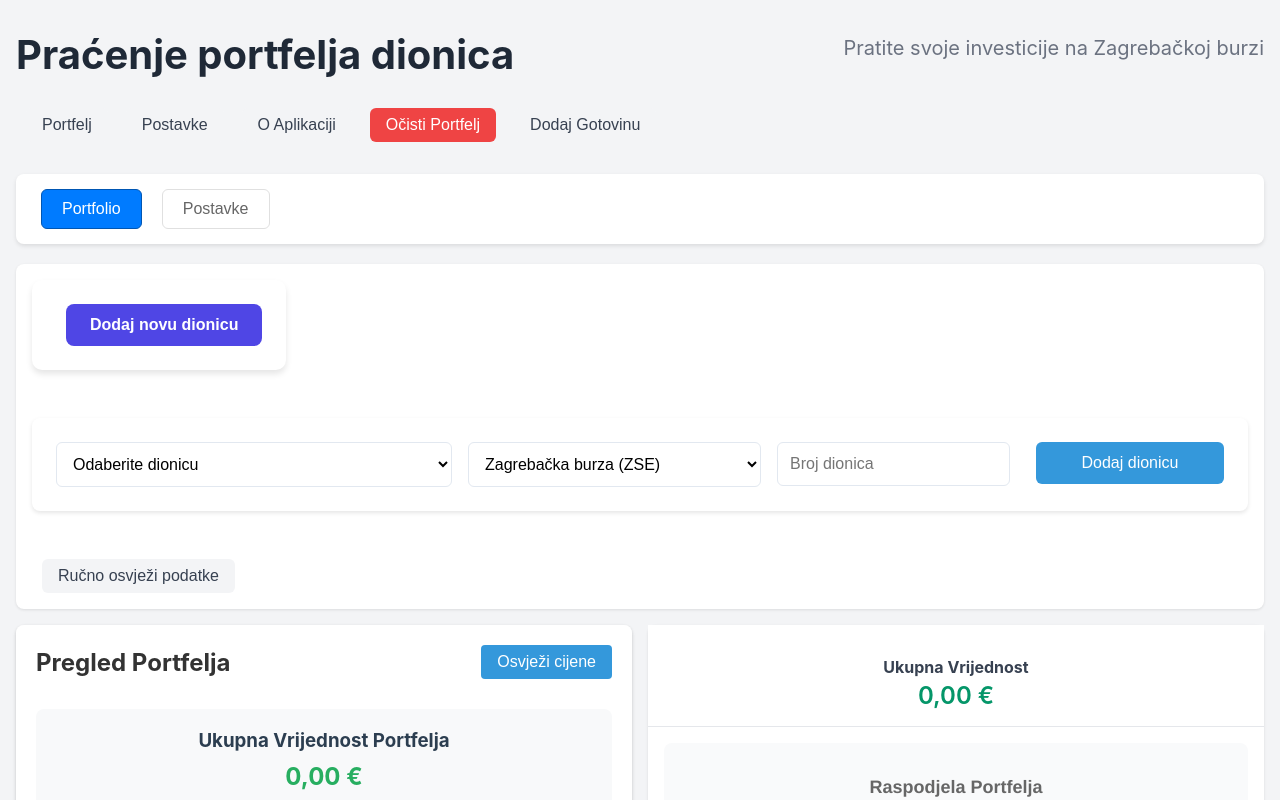
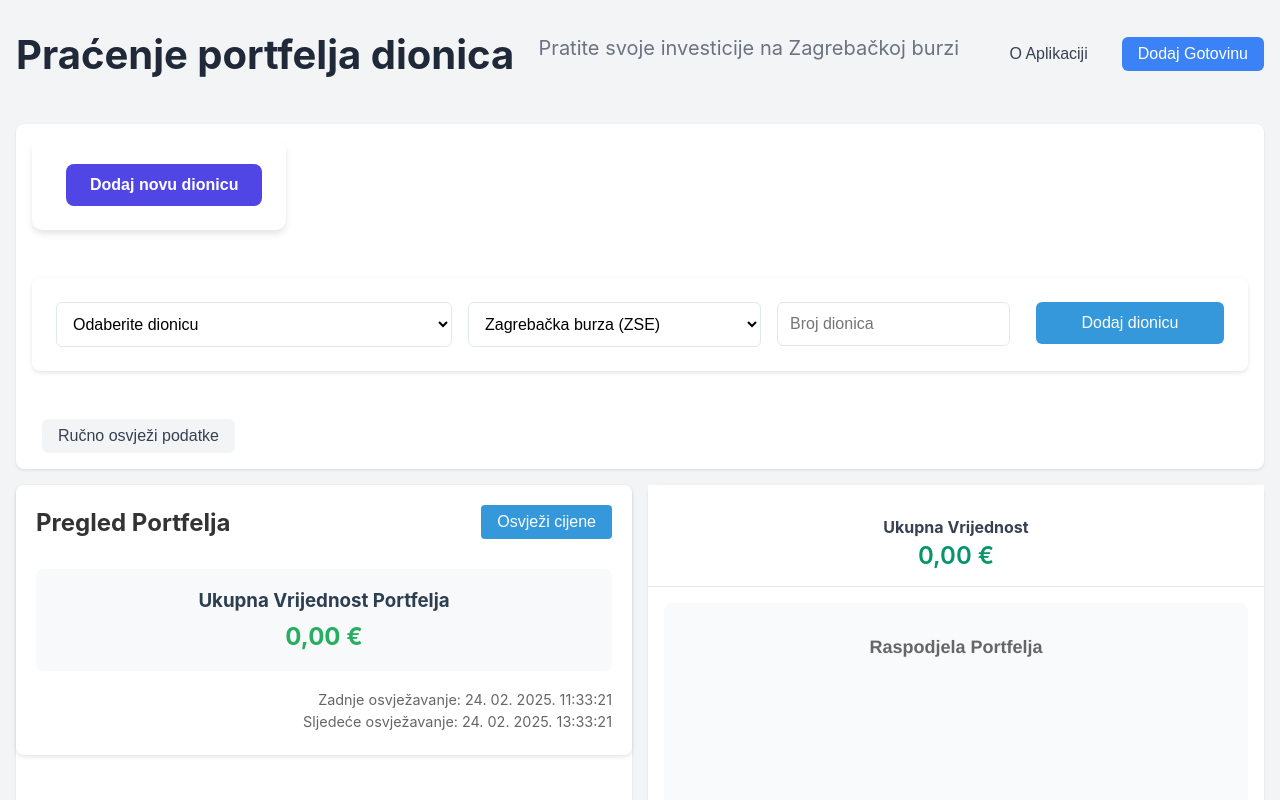
Before and after one commit to Ja1Denis/PortfolioTracker, a React (Create React App) app: page / in a window 1280 px wide. Shown: the top 800 px of the page. Built offline with nearby package versions, Linux system fonts and the light colour scheme.

Commit message:
Ažurirana titula autora u 'AI prompt kuhar'

```diff
--- a/src/App.js
+++ b/src/App.js
@@ -349,57 +349,26 @@ const App = () => {
         <p className={styles.subtitle}>Pratite svoje investicije na Zagrebačkoj burzi</p>
         <div className={styles.headerButtons}>
           <button
-            className={`${styles.viewButton} ${activeView === 'portfolio' ? styles.active : ''}`}
-            onClick={() => setActiveView('portfolio')}
+            className={styles.viewButton}
+            onClick={() => setShowAbout(!showAbout)}
           >
-            Portfelj
+            {showAbout ? 'Natrag na Portfolio' : 'O Aplikaciji'}
           </button>
+          {!showAbout && (
             <button
-            className={`${styles.viewButton} ${activeView === 'settings' ? styles.active : ''}`}
-            onClick={() => setActiveView('settings')}
-          >
-            Postavke
-          </button>
-          <button
-            className={styles.viewButton}
-            onClick={() => setShowAbout(true)}
-          >
-            O Aplikaciji
-          </button>
-          <button
-            className={`${styles.viewButton} ${styles.dangerButton}`}
-            onClick={clearPortfolio}
-          >
-            Očisti Portfelj
-          </button>
-          <button
-            className={styles.viewButton}
+              className={styles.addButton}
               onClick={() => setShowAddCash(true)}
             >
               Dodaj Gotovinu
             </button>
+          )}
         </div>
       </header>
 
-      <nav className={styles.navigation}>
-        <button
-          className={`${styles.navButton} ${activeView === 'portfolio' ? styles.active : ''}`}
-          onClick={() => setActiveView('portfolio')}
-        >
-          Portfolio
-        </button>
-        <button
-          className={`${styles.navButton} ${activeView === 'settings' ? styles.active : ''}`}
-          onClick={() => setActiveView('settings')}
-        >
-          Postavke
-        </button>
-      </nav>
-
+      <main className={styles.main}>
         {showAbout ? (
           <AboutPage />
         ) : (
-        <main className={styles.main}>
           <div className={styles.content}>
             <div className={styles.controls}>
               <AddNewStock onAddNewStock={addNewStock} />
@@ -437,8 +406,9 @@ const App = () => {
               </div>
             </div>
           </div>
+        )}
       </main>
-      )}
+
       {showAddCash && (
         <AddCashForm
           onAdd={addCash}
--- a/src/components/AboutPage.js
+++ b/src/components/AboutPage.js
@@ -109,6 +109,34 @@ const AboutPage = () => {
           <li>Perplexity API za podatke</li>
         </ul>
       </section>
+
+      <section className={styles.section}>
+        <h2>O Autoru</h2>
+        <div className={styles.authorCard}>
+          <div className={styles.authorInfo}>
+            <h3>Denis Sakač</h3>
+            <p>AI prompt kuhar</p>
+            <div className={styles.authorLinks}>
+              <a
+                href="https://denissakac.com"
+                target="_blank"
+                rel="noopener noreferrer"
+                className={styles.authorLink}
+              >
+                🌐 denissakac.com
+              </a>
+              <a
+                href="https://www.facebook.com/sdenis.vr"
+                target="_blank"
+                rel="noopener noreferrer"
+                className={styles.authorLink}
+              >
+                📱 Facebook
+              </a>
+            </div>
+          </div>
+        </div>
+      </section>
     </div>
   );
 };
--- a/src/components/AboutPage.module.css
+++ b/src/components/AboutPage.module.css
@@ -174,6 +174,54 @@
   font-weight: 500;
 }
 
+.authorCard {
+  background: linear-gradient(135deg, #3b82f6 0%, #2563eb 100%);
+  padding: 2rem;
+  border-radius: 12px;
+  color: white;
+  box-shadow: 0 4px 6px rgba(37, 99, 235, 0.1);
+  margin-top: 1rem;
+}
+
+.authorInfo {
+  text-align: center;
+}
+
+.authorInfo h3 {
+  font-size: 1.5rem;
+  margin-bottom: 0.5rem;
+  color: white;
+}
+
+.authorInfo p {
+  color: rgba(255, 255, 255, 0.9);
+  margin-bottom: 1.5rem;
+}
+
+.authorLinks {
+  display: flex;
+  justify-content: center;
+  gap: 1rem;
+  flex-wrap: wrap;
+}
+
+.authorLink {
+  background: rgba(255, 255, 255, 0.1);
+  color: white;
+  text-decoration: none;
+  padding: 0.75rem 1.5rem;
+  border-radius: 8px;
+  display: flex;
+  align-items: center;
+  gap: 0.5rem;
+  transition: all 0.2s;
+}
+
+.authorLink:hover {
+  background: rgba(255, 255, 255, 0.2);
+  transform: translateY(-2px);
+}
+
 @media (max-width: 768px) {
   .container {
     padding: 1rem;
@@ -197,4 +245,12 @@
   .apiCard {
     padding: 1.5rem;
   }
+
+  .authorCard {
+    padding: 1.5rem;
+  }
+
+  .authorLinks {
+    flex-direction: column;
+  }
 }
```
Lines whose indentation alone changed are shown as unchanged.
